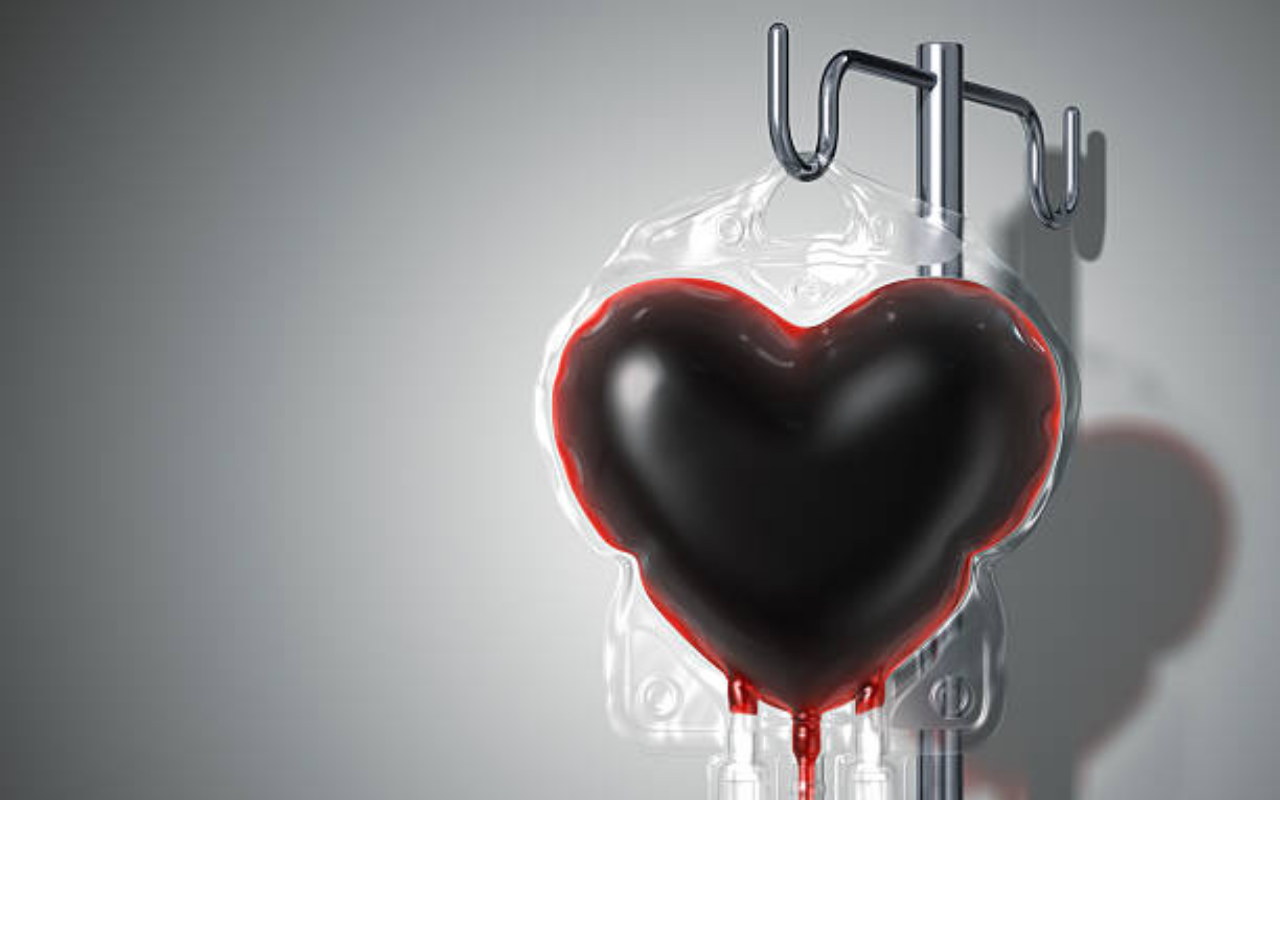
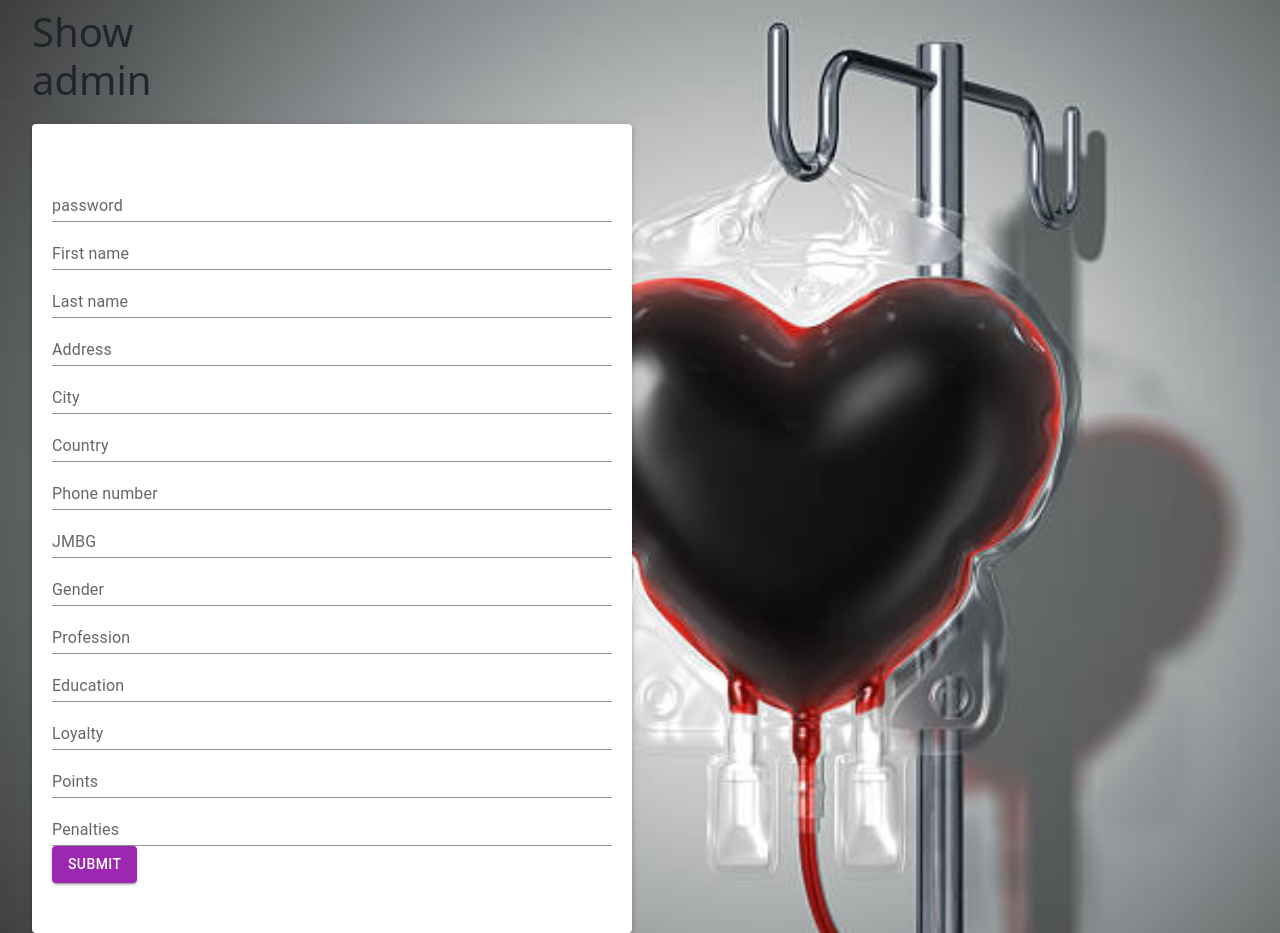
Before and after one commit to BogdanBlagojevicc/ISABloodTransfusion, a React (Create React App) app in the folder isafrontend/: page /projects in a window 1280 px wide. Before the commit this address had no page. Before the commit the page ends 800 px from the top, so only its background shows below. Built offline with nearby package versions, Linux system fonts and the light colour scheme; no server answers.

Commit message:
frontend update regularUser

```diff
--- /dev/null
+++ b/isafrontend/src/components/Projects.js
@@ -0,0 +1,117 @@
+import React, { useEffect, useState, useRef } from 'react'
+import Box from '@mui/material/Box';
+import TextField from '@mui/material/TextField';
+import './styles/Projects.scss'
+import { Container } from '@mui/system';
+import {Paper, Button} from '@mui/material'
+
+export default function RegularUser() {
+  const paperStyle = {padding: '50px 20px', width:600, margin:"20px auto"}
+  var [regularUser, setRegularUser] = useState([])
+  var [pas, setPas]  = useState('')
+
+  useEffect(() =>{
+    fetch("http://localhost:8081/api/regularUsers/1")
+    .then(res => res.json())
+    .then((result) =>
+    {
+        setRegularUser(result);
+    }
+    )
+  },[])
+
+  const handleClick = (e) =>{
+    e.preventDefault()
+    var admin = regularUser;
+    admin.password = pas;
+    console.log(admin);
+    fetch("http://localhost:8081/api/regularUsers/1",{
+    method:"PUT",
+    headers:{"Content-Type":"application/json"},
+    body:JSON.stringify(admin)
+
+  }).then(() =>{
+    console.log("User changed")
+  })
+}
+
+  return (
+    <Box
+      component="form"
+      sx={{
+        '& > :not(style)': { m: 1, width: '25ch' },
+      }}
+      noValidate
+      autoComplete="off"
+    >
+      <Container>
+        <h1>Show admin</h1>
+        <Paper elevation={3} style={paperStyle}>
+
+
+        <TextField id="standard-basic" variant="standard" label="password" fullWidth
+        placeholder={regularUser.password}
+        onChange = {(e) => setPas(e.target.value)}
+        />
+
+        <TextField id="standard-basic" variant="standard" label="First name" fullWidth
+        placeholder={regularUser.firstName}
+        onChange = {(e) => setPas(e.target.value)}
+        />
+        <TextField id="standard-basic" variant="standard" label="Last name" fullWidth
+        placeholder={regularUser.lastName}
+        onChange = {(e) => setPas(e.target.value)}
+        />
+        <TextField id="standard-basic" variant="standard" label="Address" fullWidth
+        placeholder={regularUser.address}
+        onChange = {(e) => setPas(e.target.value)}
+        />
+        <TextField id="standard-basic" variant="standard" label="City" fullWidth
+        placeholder={regularUser.city}
+        onChange = {(e) => setPas(e.target.value)}
+        />
+             <TextField id="standard-basic" variant="standard" label="Country" fullWidth
+        placeholder={regularUser.country}
+        onChange = {(e) => setPas(e.target.value)}
+        />
+             <TextField id="standard-basic" variant="standard" label="Phone number" fullWidth
+        placeholder={regularUser.phoneNumber}
+        onChange = {(e) => setPas(e.target.value)}
+        />
+             <TextField id="standard-basic" variant="standard" label="JMBG" fullWidth
+        placeholder={regularUser.jmbg}
+        onChange = {(e) => setPas(e.target.value)}
+        />
+       <TextField id="standard-basic" variant="standard" label="Gender" fullWidth
+        placeholder={regularUser.gender}
+        onChange = {(e) => setPas(e.target.value)}
+        />
+             <TextField id="standard-basic" variant="standard" label="Profession" fullWidth
+        placeholder={regularUser.profession}
+        onChange = {(e) => setPas(e.target.value)}
+        />
+             <TextField id="standard-basic" variant="standard" label="Education" fullWidth
+        placeholder={regularUser.education}
+        onChange = {(e) => setPas(e.target.value)}
+        />
+             <TextField id="standard-basic" variant="standard" label="Loyalty" fullWidth
+        placeholder={regularUser.loyalty}
+        onChange = {(e) => setPas(e.target.value)}
+        />
+             <TextField id="standard-basic" variant="standard" label="Points" fullWidth
+        placeholder={regularUser.points}
+        onChange = {(e) => setPas(e.target.value)}
+        />
+             <TextField id="standard-basic" variant="standard" label="Penalties" fullWidth
+        placeholder={regularUser.penalties}
+        onChange = {(e) => setPas(e.target.value)}
+        />
+        <Button variant="contained" color="secondary" onClick={handleClick}>
+          Submit
+        </Button>
+        </Paper>
+
+      </Container>
+    </Box>
+  );
+}
--- /dev/null
+++ b/isafrontend/src/components/styles/Projects.scss
@@ -0,0 +1,15 @@
+.contact-container{
+    justify-content: center;
+    display: grid;
+    color: white;
+
+    input{
+        padding: 12px 50px;
+    }
+
+    button{
+        margin-top: 1rem;
+        padding: 10px;
+        cursor: pointer;
+    }
+}
--- a/isafrontend/src/index.js
+++ b/isafrontend/src/index.js
@@ -7,6 +7,7 @@ import { BrowserRouter as Router, Routes, Route } from 'react-router-dom';
 import Careers from './components/Careers';
 import About from './components/About';
 import Contact from './components/Contact'
+import Projects from './components/Projects'
 
 ReactDOM.render(
   <Router>
@@ -15,6 +16,7 @@ ReactDOM.render(
       <Route path='/careers' element={<Careers/>}/>
       <Route path='/about' element={<About/>}/>
       <Route path='contact' element={<Contact/>}/>
+      <Route path='projects' element={<Projects/>}/>
     </Routes>
   </Router>,
   document.getElementById('root')
```
